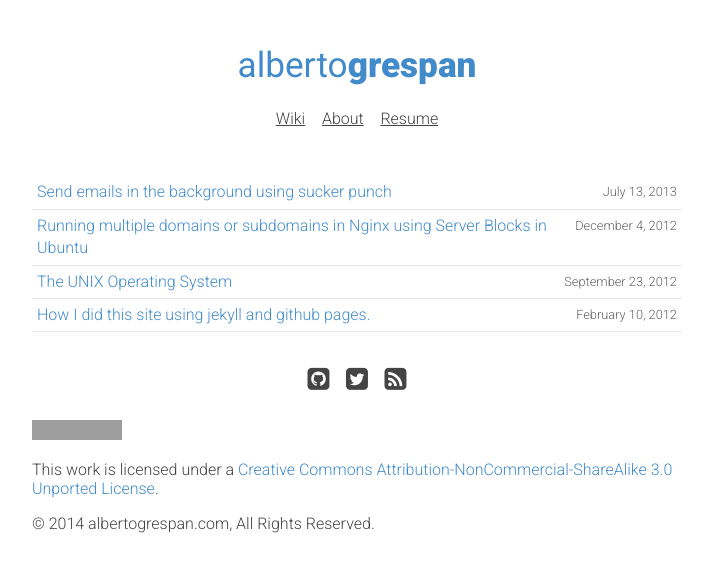
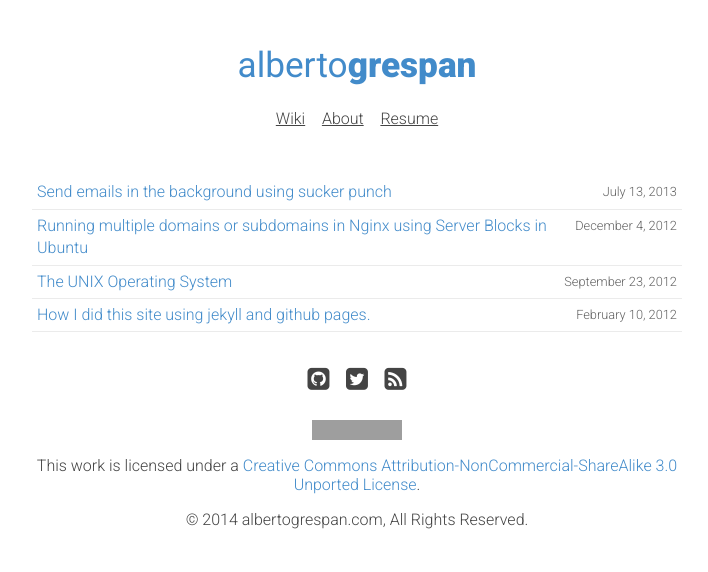
Before and after one commit to albertogg/albertogg.github.com, a Jekyll site: the page built from index.html, in a window 1280 px wide. Shown: the top 572 px of the page, without its empty margins (283-991 px from the left). Built offline with Jekyll 4.4.1, drawn with Linux system fonts in a browser that asks for light colours; nearby versions of some CDN libraries; Markdown is read by kramdown in place of the engine named in the settings; grey boxes are pictures that could not be loaded.

Commit message:
Add centered text to the footer remove occurrences
text aligned center in the footer.

```diff
--- a/css/scss/_base.scss
+++ b/css/scss/_base.scss
@@ -20,3 +20,7 @@ a {
     color: $dark-font;
   }
 }
+
+footer {
+  text-align: center;
+}
--- a/css/scss/_main.scss
+++ b/css/scss/_main.scss
@@ -67,7 +67,6 @@
 }
 
 .social-icons {
-  text-align: center;
   padding-left: 0;
   list-style: none;
   font-size: 1.6em;
--- a/css/style.css
+++ b/css/style.css
@@ -369,6 +369,9 @@ a {
   a:visited {
     color: #444444; }
 
+footer {
+  text-align: center; }
+
 .header {
   text-align: center; }
   .header .name {
@@ -412,7 +415,6 @@ a {
       margin-left: 1.4em; }
 
 .social-icons {
-  text-align: center;
   padding-left: 0;
   list-style: none;
   font-size: 1.6em; }
@@ -425,6 +427,11 @@ a {
     margin-right: 0.4em; }
     .social-icons li:last-child {
       margin-right: 0; }
+
+.center-element {
+  display: block;
+  text-align: center;
+  margin: 0 auto; }
 
 .highlight {
   background-color: #073642;
```
